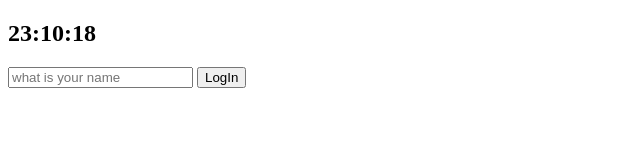
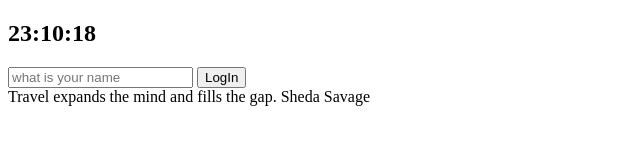
Before and after one commit to luckyseo/Mini_TodoList, a plain HTML site: page index.html in a window 1280 px wide. Shown: the whole page, without its empty margins (0-640 px from the left). Drawn offline with Linux system fonts and the light colour scheme.

Commit message:
add quote&author

```diff
--- a/index.html
+++ b/index.html
@@ -16,6 +16,11 @@
         <input type="submit" value="LogIn"/>
     </form>
     <h1 id="greeting" class="hidden"></h1>
+    <div id="quote">
+        <span></span>
+        <span></span>
+    </div>
+
     <script src="js/greetings.js"></script>
     <script src="js/clock.js"></script>
     <script src="js/quotes.js"></script>
--- a/js/quotes.js
+++ b/js/quotes.js
@@ -0,0 +1,51 @@
+
+const quotes = [
+    {
+      quote: "The way to get started is to quit talking and begin doing.",
+      author: "Walt Disney",
+    },
+    {
+      quote: "Life is what happens when you're busy making other plans.",
+      author: "John Lennon",
+    },
+    {
+      quote:
+        "The world is a book and those who do not travel read only one page.",
+      author: "Saint Augustine",
+    },
+    {
+      quote: "Life is either a daring adventure or nothing at all.",
+      author: "Helen Keller",
+    },
+    {
+      quote: "To Travel is to Live",
+      author: "Hans Christian Andersen",
+    },
+    {
+      quote: "Only a life lived for others is a life worthwhile.",
+      author: "Albert Einstein",
+    },
+    {
+      quote: "You only live once, but if you do it right, once is enough.",
+      author: "Mae West",
+    },
+    {
+      quote: "Never go on trips with anyone you do ntot love.",
+      author: "Hemmingway",
+    },
+    {
+      quote: "We wander for distraction, but we travel for fulfilment.",
+      author: "Hilaire Belloc",
+    },
+    {
+      quote: "Travel expands the mind and fills the gap.",
+      author: "Sheda Savage",
+    },
+  ];
+
+  const quote = document.querySelector("#quote span:first-child")
+  const author = document.querySelector("#quote span:last-child")
+  const num = Math.floor(Math.random()*quotes.length)
+
+  quote.innerText = quotes[num].quote
+  author.innerText=quotes[num].author
```
